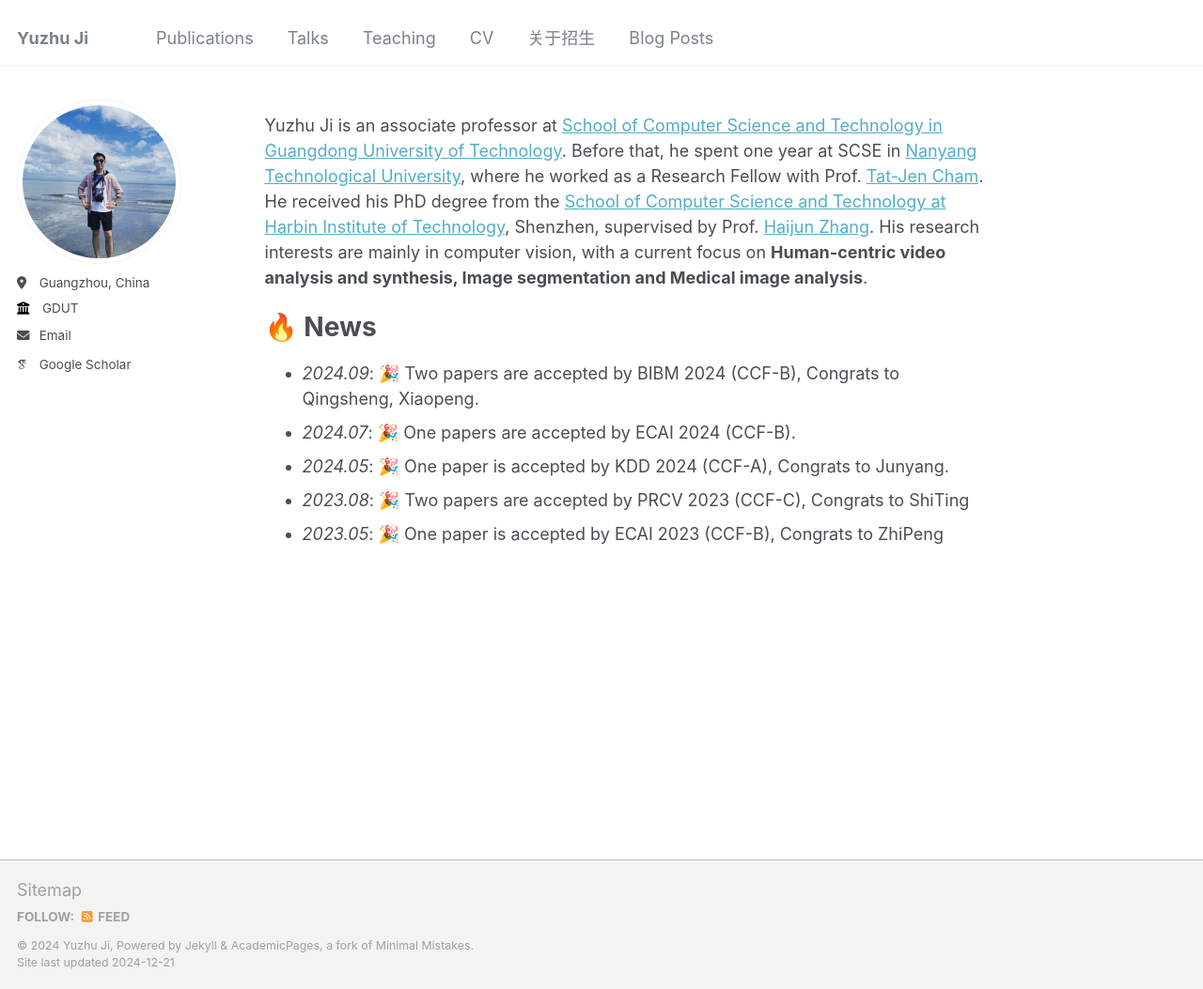
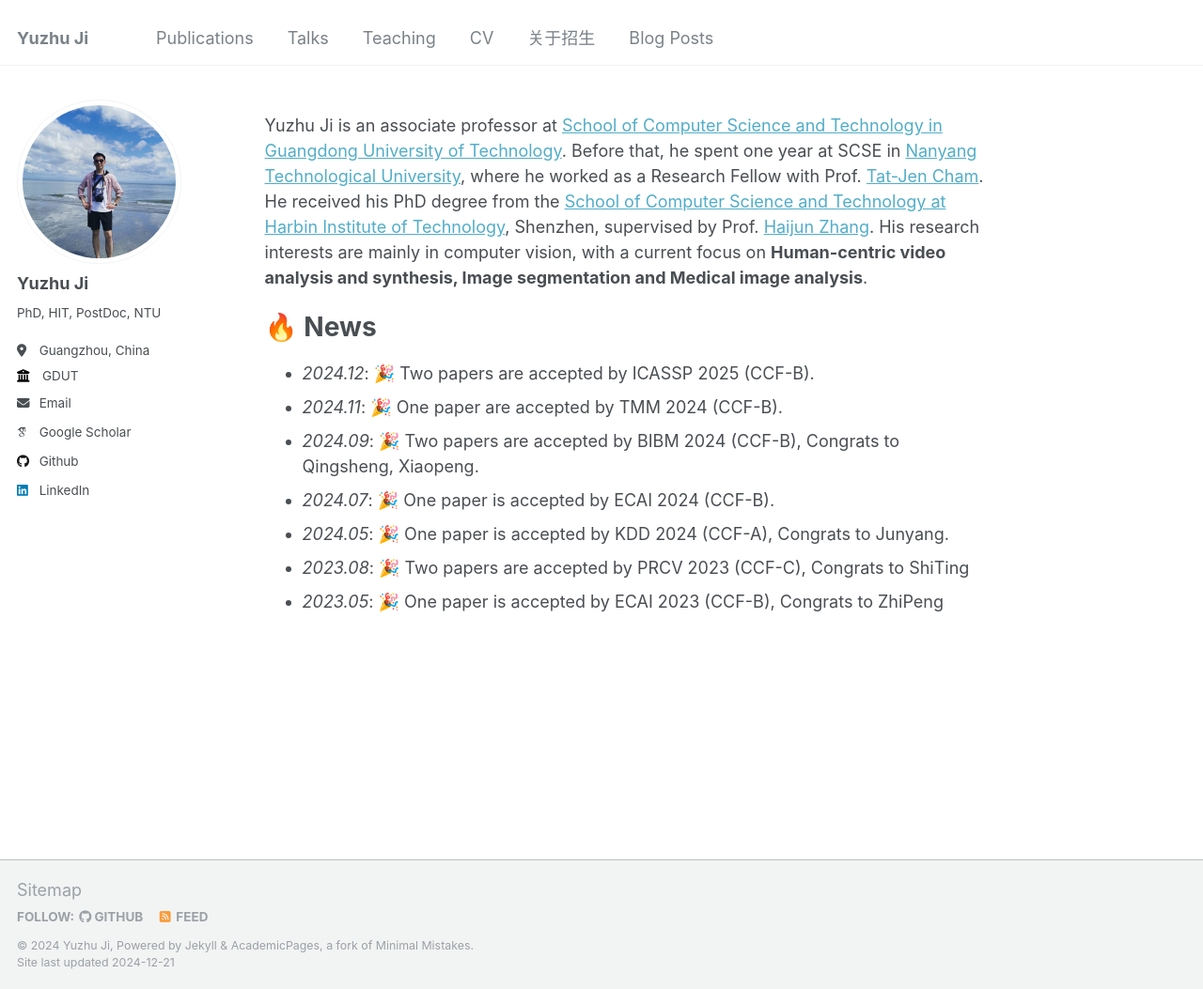
Before and after one commit to AndrewChiyz/andrewchiyz.github.io, a Jekyll site: the page built from _pages/about.md, in a window 1280 px wide and 1053 px high. Shown: the whole window at 94% size. Built offline with Jekyll 4.4.1, drawn with Linux system fonts in a browser that asks for light colours; some web fonts are replaced.

Commit message:
update: cv

```diff
--- a/_config.yml
+++ b/_config.yml
@@ -22,9 +22,9 @@ repository               : "andrewchiyz/andrewchiyz.github.io"
 author:
   # Biographic information
   avatar           : "android-chrome-512x512.png"
-  name             : # "Yuzhu Ji (Andrew)"
+  name             : "Yuzhu Ji"
   pronouns         : # example: "she/her"
-  bio              : # "Short biography for the left-hand sidebar"
+  bio              : "PhD, HIT, PostDoc, NTU "
   location         : "Guangzhou, China"
   employer         : "GDUT"
   uri              : # URL
@@ -44,7 +44,7 @@ author:
   bitbucket        : # Username - Update with your username on the site
   codepen          : # Username
   dribbble         : # Username
-  github           : # "academicpages"
+  github           : "https://github.com/AndrewChiyz"
   kaggle           : # Username
   stackoverflow    : # User number or user number and name (i.e., use "1" or "1/jeff-atwood")
 
@@ -58,7 +58,7 @@ author:
   keybase          : # Username
   instagram        : # Username
   lastfm           : # Username
-  linkedin         : # Username
+  linkedin         : https://www.linkedin.com/in/yuzhu-ji-7a67aa151/
   mastodon         : # URL
   medium           : # URL
   pinterest        : # Username
--- a/_pages/about.md
+++ b/_pages/about.md
@@ -12,8 +12,10 @@ Yuzhu Ji is an associate professor at [School of Computer Science and Technology
 
 🔥 News
 ========================
+- *2024.12*: 🎉 Two papers are accepted by ICASSP 2025 (CCF-B).
+- *2024.11*: 🎉 One paper are accepted by TMM 2024 (CCF-B).
 - *2024.09*: 🎉 Two papers are accepted by BIBM 2024 (CCF-B), Congrats to Qingsheng, Xiaopeng.
-- *2024.07*: 🎉 One papers are accepted by ECAI 2024 (CCF-B).
+- *2024.07*: 🎉 One paper is accepted by ECAI 2024 (CCF-B).
 - *2024.05*: 🎉 One paper is accepted by KDD 2024 (CCF-A), Congrats to Junyang.
 - *2023.08*: 🎉 Two papers are accepted by PRCV 2023 (CCF-C), Congrats to ShiTing
 - *2023.05*: 🎉 One paper is accepted by ECAI 2023 (CCF-B), Congrats to ZhiPeng
```
